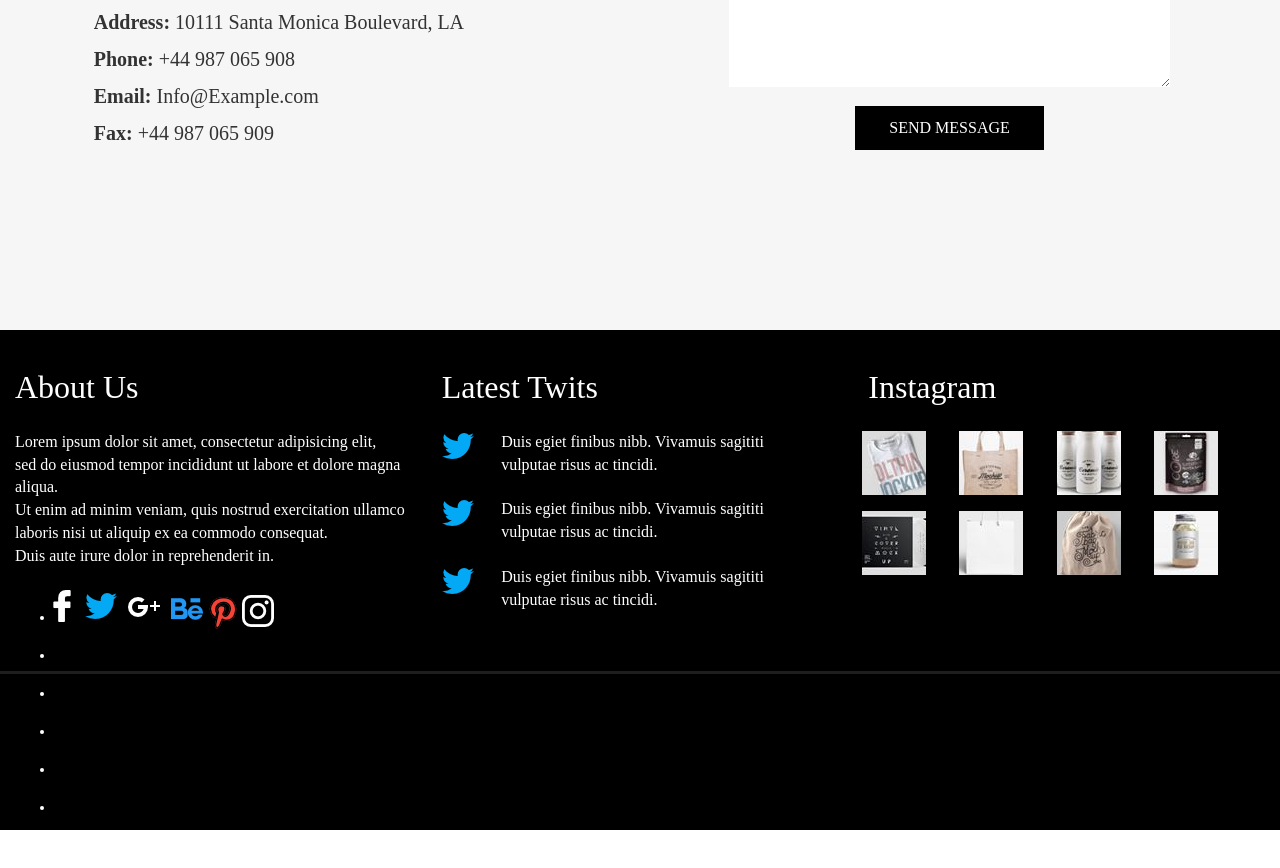
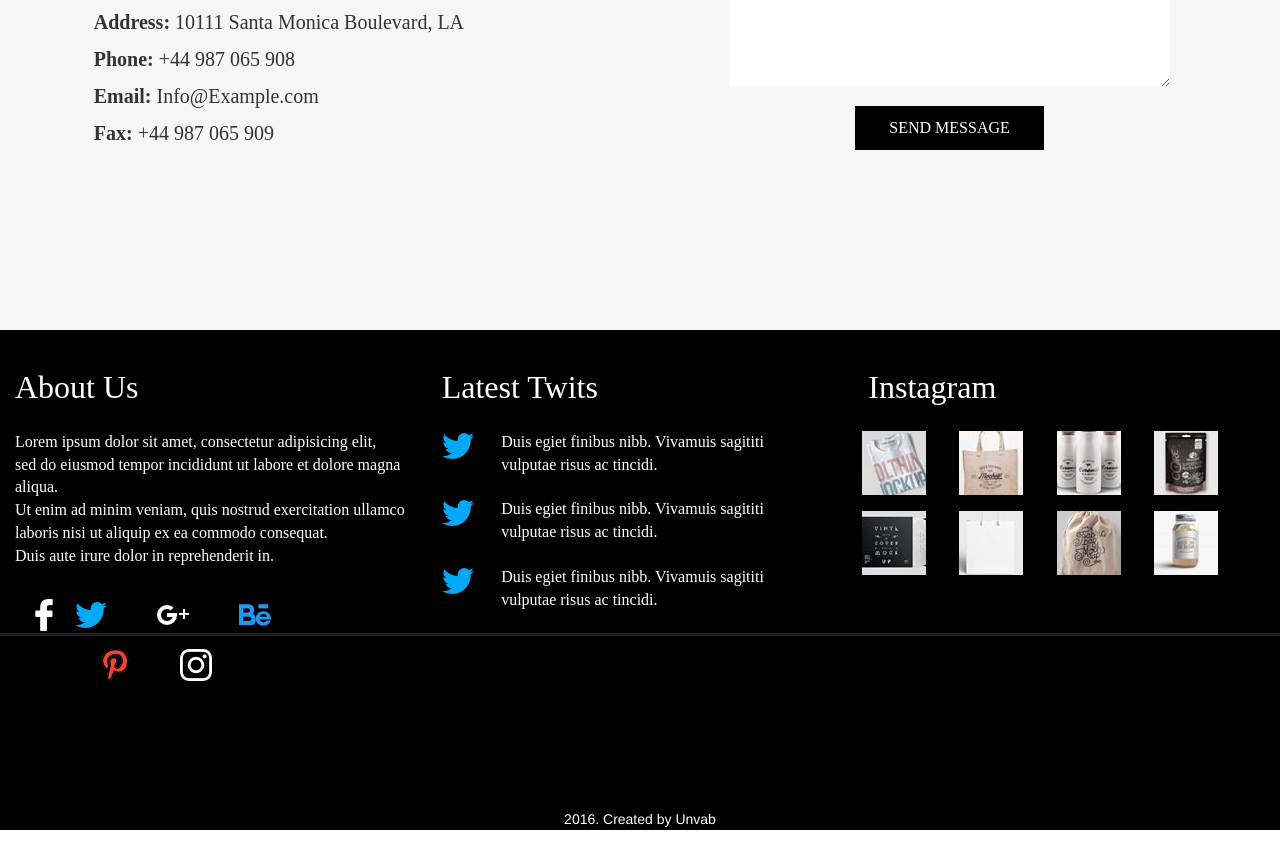
Before and after one commit to armandupe/brandingagencyBS, a plain HTML site: page index.html in a window 1280 px wide. Shown: the part 4461-5329 px from the top of the page. Drawn offline with nearby package versions, Linux system fonts and the light colour scheme.

Commit message:
Update styles.css

```diff
--- a/css/styles.css
+++ b/css/styles.css
@@ -1,4 +1,4 @@
-[class*="col-"] {
+ [class*="col-"] {
     text-align: center;
     padding-top: 10px;
     padding-bottom: 10px;
@@ -10,8 +10,6 @@
     height: 100%;
     overflow-x: hidden;
    }
-
-
 
 .header {
 	height: 115vh;
@@ -33,7 +31,6 @@
 	top: -1%;
 	-webkit-box-shadow: 0px 3px 30px 3px;
 	        box-shadow: 0px 3px 30px 3px;
-
 }
 
 .header__logo img {
@@ -64,7 +61,6 @@ nav ul li a:hover {
 	margin-top: 23%;
 }
 
-
 .header__h1,
 .header__h2,
 .header__h3 {
@@ -72,14 +68,12 @@ nav ul li a:hover {
 	font-family: 'Playfair Display', serif;
 }
 
-
 .header__h3 h3 {
     font-size: 1.8vw;
     font-weight: bold;
     text-align: center;
     letter-spacing: .2em;
  }
-
 
 .header__h1 h1 {
     margin-top: -25px;
@@ -91,7 +85,6 @@ nav ul li a:hover {
     font-style: italic;
     font-size: 2.4vw;
  }
-
 
 .about {
 	font-family: FontAwesome;
@@ -106,7 +99,6 @@ nav ul li a:hover {
 	font-size: 2vh;
 }
 
-
 .statistics {
 	height: 200px;
 	background: #000;
@@ -115,7 +107,6 @@ nav ul li a:hover {
 	font-weight: bold;
 	font-size: 2vh;
 }
-
 
 .statistics p {
 	letter-spacing: .1em;
@@ -128,7 +119,6 @@ nav ul li a:hover {
 	position: relative;
 	left: -35%;
 	margin-bottom: -1%;
-
 }
 
 .statistics__projectsValue span,
@@ -244,8 +234,6 @@ nav ul li a:hover {
 	opacity: 0;
 }
 
-
-
 .bestproj__img img {
 	-webkit-transition-property: opacity;
 	-o-transition-property: opacity;
@@ -274,7 +262,6 @@ nav ul li a:hover {
 	opacity: 0.3;
 }
 
-
 .bestproj__img-name1 {
 	-webkit-transition-property: opacity;
 	-o-transition-property: opacity;
@@ -289,7 +276,6 @@ nav ul li a:hover {
 	     -o-transition-timing-function: linear;
 	        transition-timing-function: linear;
 }
-
 
 .bestproj__img h3 {
 	-webkit-transition-property: opacity;
@@ -308,7 +294,6 @@ nav ul li a:hover {
 
 .bestproj__img:hover h3 {
 	opacity: 1;
-
 }
 
 .bestproj__img p {
@@ -333,7 +318,6 @@ nav ul li a:hover {
  .bestProjects img {
 	margin-bottom: 25px;
 	width: 100%;
-
 }
 
 .bestProjects h2 {
@@ -357,7 +341,6 @@ nav ul li a:hover {
 	font-size: 3.5vh;
 	font-style: italic;
 	padding-top: 8%;
-
 }
 
 .quote p:nth-child(2) {
@@ -615,8 +598,18 @@ input[type ="submit"]:hover {
 
 .footer__socials {
 	width: 100%;
-	height: 100%;
+	height: 150px;
+	margin-top: 5%;
+	margin-left: -20%;
 }
+
+.footer__socials ul li{
+	list-style: none;
+	display: inline-block;
+	width: 70px;
+	height: 50px;
+}
+
 
 .footer__twits p::before {
 	content: '';
@@ -633,8 +626,8 @@ input[type ="submit"]:hover {
 	background: url(../images/socials/facebook-logo.png) 50% 50% no-repeat;
 	display: inline-block;
 	position: relative;
-	left: -48%;
 }
+
 
 .twitter__icon {
 	width: 50%;
@@ -642,8 +635,6 @@ input[type ="submit"]:hover {
 	background: url(../images/socials/twitter.png) 50% 50% no-repeat;
 	display: inline-block;
 	position: relative;
-	left: -40%;
-	bottom: 38px;
 }
 
 .google__icon {
@@ -652,8 +643,6 @@ input[type ="submit"]:hover {
 	background: url(../images/socials/google-plus.png) 50% 50% no-repeat;
 	display: inline-block;
 	position: relative;
-	left: -31%;
-	bottom: 75px;
 }
 
 .behance__icon {
@@ -662,8 +651,6 @@ input[type ="submit"]:hover {
 	background: url(../images/socials/behance.png) 50% 50% no-repeat;
 	display: inline-block;
 	position: relative;
-	left: -22%;
-	bottom: 111px;
 }
 
 .pinterest__icon {
@@ -672,8 +659,6 @@ input[type ="submit"]:hover {
 	background: url(../images/socials/pinterest.png) 50% 50% no-repeat;
 	display: inline-block;
 	position: relative;
-	left: -15%;
-	bottom: 145px;
 }
 
 .instagram__icon {
@@ -682,8 +667,6 @@ input[type ="submit"]:hover {
 	background: url(../images/socials/instagram-logo.png) 50% 50% no-repeat;
 	display: inline-block;
 	position: relative;
-	left: -7%;
-	bottom: 185px;
 }
 
 
@@ -775,5 +758,4 @@ input[type ="submit"]:hover {
 	margin-top: -5%;
 	border-top: 3px solid #1E1E1E;
 	color: #fff;
-
 }
```
